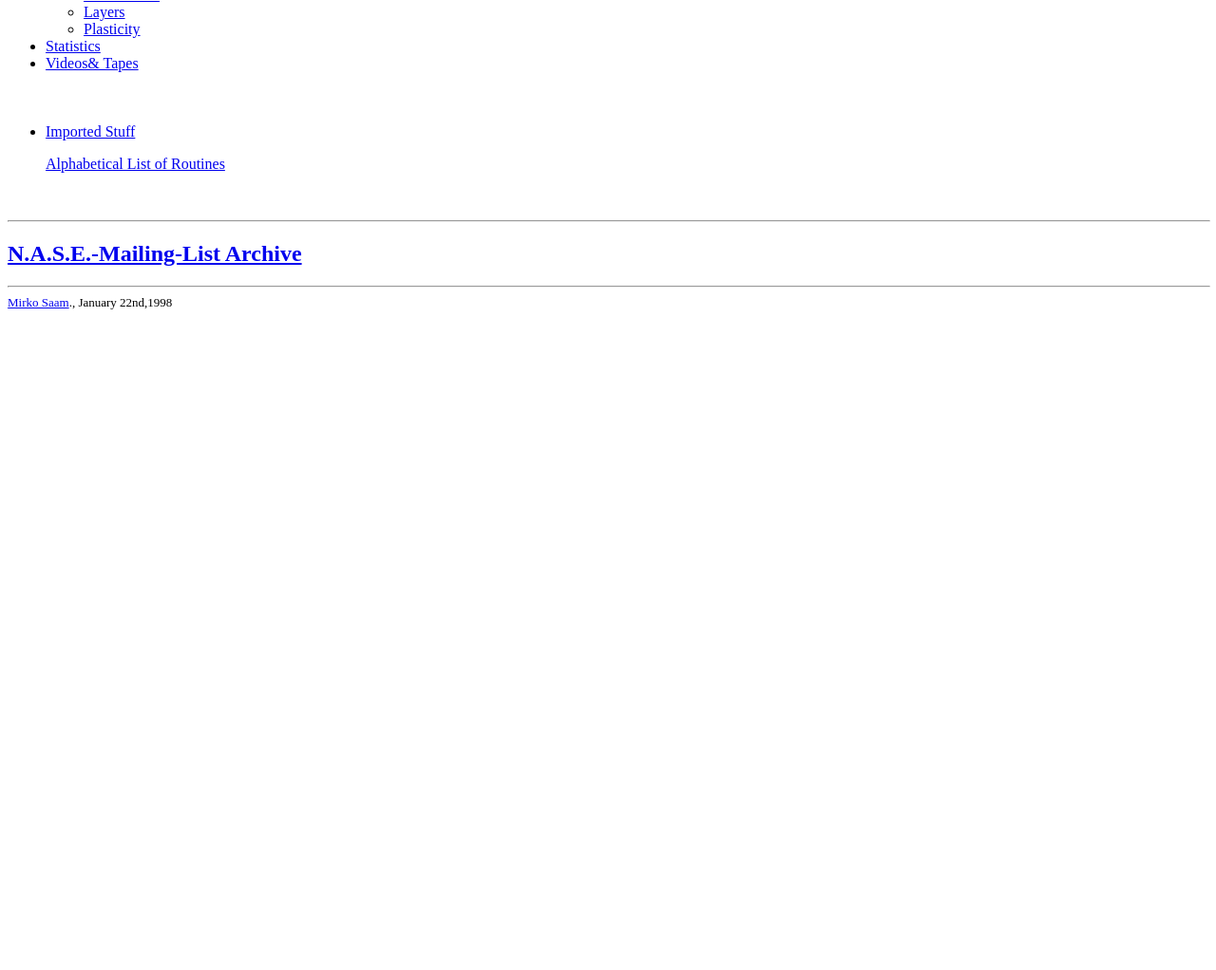
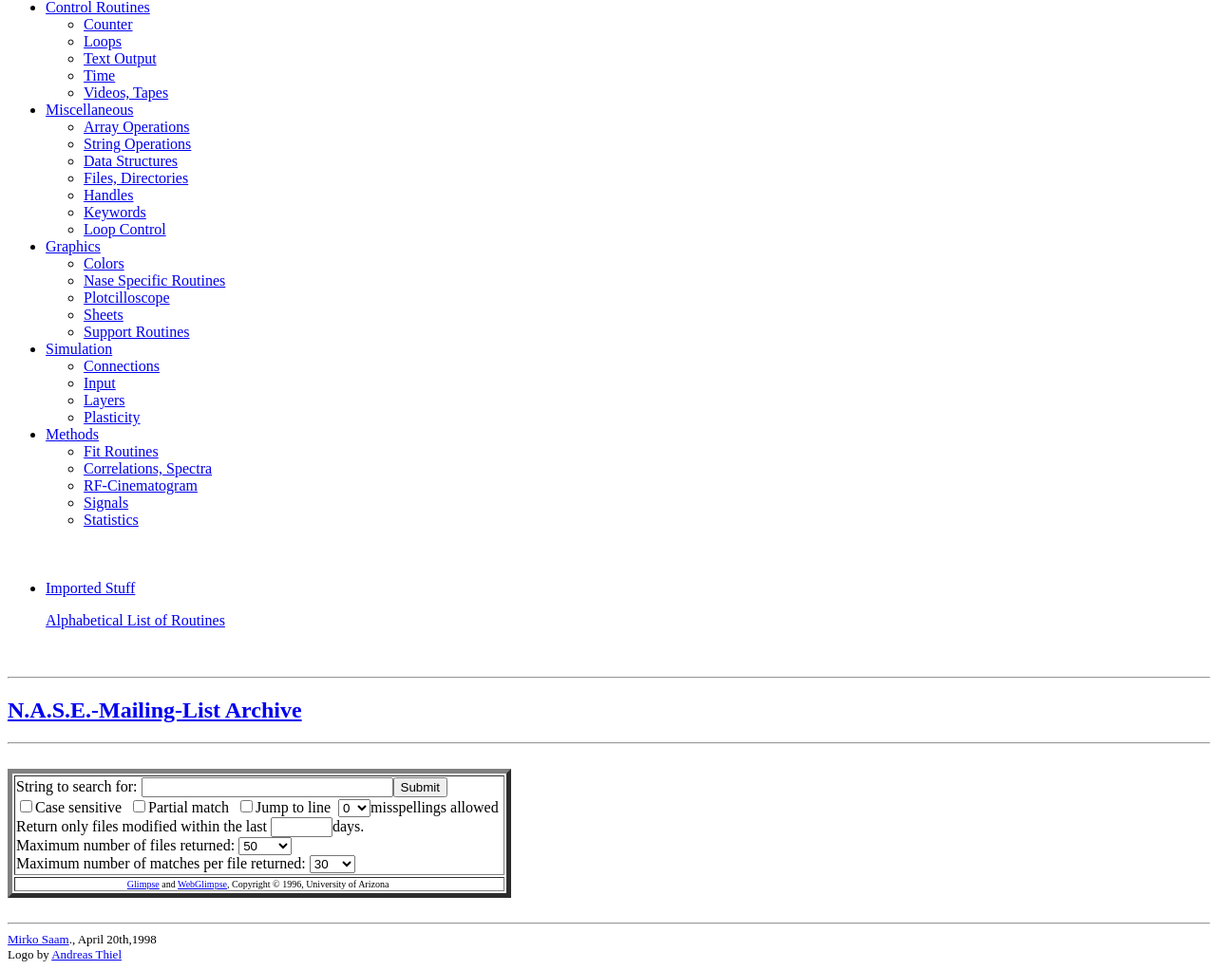
Before and after one commit to BackupTheBerlios/nase-svn, a plain HTML site: page nase/trunk/index.html in a window 1280 px wide. Shown: the part 235-1257 px from the top of the page at 95% size. Before the commit the page ends 800 px from the top, so only its background shows below. Drawn offline with Linux system fonts and the light colour scheme.

Commit message:
new hierarchy

```diff
--- a/nase/trunk/index.html
+++ b/nase/trunk/index.html
@@ -6,24 +6,43 @@
    <TITLE>N.A.S.E.-Documenation</TITLE>
 </HEAD>
 <BODY TEXT="#000000" BGCOLOR="#FFFFFF" LINK="#0000EE" VLINK="#551A8B" ALINK="#FF0000">
-<!-- Changed by: saam, 23-May-1996 --><NEXTID N=A12>
-<HR>
-<H2>
-N.A.S.E.-Documentation</H2>
+<!-- Changed by: saam, 23-May-1996 --><NEXTID N=A12><IMG SRC="logo.gif" HEIGHT=210 WIDTH=320 ALIGN=TEXTTOP>
+&nbsp;
 
 <UL>
 <LI>
 <A HREF="control/">Control Routines</A></LI>
+<UL>
+<LI>
+<A HREF="control/counter">Counter</A></LI>
+<LI>
+<A HREF="control/loops">Loops</A></LI>
+<LI>
+<A HREF="control/output">Text Output</A></LI>
+<LI>
+<A HREF="control/time">Time</A></LI>
+<LI>
+<A HREF="control/video+tape">Videos, Tapes</A></LI>
+</UL>
 
 <LI>
 <A HREF="misc/">Miscellaneous</A></LI>
 
 <UL>
 <LI>
-<A HREF="misc/array/">Array Operations</A></LI>
-
+<A HREF="misc/arrays/">Array Operations</A></LI>
+<LI>
+<A HREF="misc/strings/">String Operations</A></LI>
 <LI>
 <A HREF="misc/structures/">Data Structures</A></LI>
+<LI>
+<A HREF="misc/files+dirs/">Files, Directories</A></LI>
+<LI>
+<A HREF="misc/handles/">Handles</A></LI>
+<LI>
+<A HREF="misc/keywords/">Keywords</A></LI>
+<LI>
+<A HREF="misc/regler/">Loop Control</A></LI>
 </UL>
 
 <LI>
@@ -31,11 +50,17 @@ N.A.S.E.-Documentation</H2>
 
 <UL>
 <LI>
-<A HREF="graphic/nonase/">General</A></LI>
+<A HREF="graphic/colors/">Colors</A></LI>
+<LI>
+<A HREF="graphic/nase/">Nase Specific Routines</A></LI>
+<LI>
+<A HREF="graphic/plotcilloscope/">Plotcilloscope</A></LI>
+<LI>
+<A HREF="graphic/sheets/">Sheets</A></LI>
+<LI>
+<A HREF="graphic/support/">Support Routines</A></LI>
 </UL>
 
-<LI>
-<A HREF="input/">Input</A></LI>
 
 <LI>
 <A HREF="simu/">Simulation</A></LI>
@@ -43,19 +68,28 @@ N.A.S.E.-Documentation</H2>
 <UL>
 <LI>
 <A HREF="simu/connections/">Connections</A></LI>
-
+<LI>
+<A HREF="simu/input/">Input</A></LI>
 <LI>
 <A HREF="simu/layers/">Layers</A></LI>
-
 <LI>
 <A HREF="simu/plasticity/">Plasticity</A></LI>
 </UL>
 
 <LI>
-<A HREF="stat/">Statistics</A></LI>
-
+<A HREF="methods/">Methods</A></LI>
+<UL>
 <LI>
-<A HREF="video+tape/">Videos&amp; Tapes</A></LI>
+<A HREF="methods/fits/">Fit Routines</A></LI>
+<LI>
+<A HREF="methods/corrs+specs">Correlations, Spectra</A></LI>
+<LI>
+<A HREF="methods/rfscan">RF-Cinematogram</A></LI>
+<LI>
+<A HREF="methods/signals">Signals</A></LI>
+<LI>
+<A HREF="methods/stat">Statistics</A></LI>
+</UL>
 
 <BR>&nbsp;
 <BR>&nbsp;
@@ -70,10 +104,47 @@ of Routines</A></UL>
 <P>
 <HR WIDTH="100%">
 <H2>
-<A HREF="nase.list/">N.A.S.E.-Mailing-List
+<A HREF="http://neuro.physik.uni-marburg.de/nase.list/">N.A.S.E.-Mailing-List
 Archive</A></H2>
 
+
+<HR WIDTH="100%">
+&nbsp;
+<TABLE BORDER=5 >
+<CAPTION>
+<CENTER><!-- Admins - set this variable to 'n' to eliminate local copy pointers --><INPUT TYPE="HIDDEN" NAME="localcopy" VALUE="y"></CENTER>
+</CAPTION>
+
+
+
+<FORM method=get ACTION="/cgi-bin/webglimpse/usr/local/httpd/htdocs/webindex">
+
+<TR>
+<TD COLSPAN="2">String to search for:&nbsp;<INPUT NAME=query size=30><INPUT TYPE=submit VALUE=Submit>&nbsp;
+<BR><INPUT NAME=case TYPE=checkbox>Case sensitive&nbsp;<!-- SPACES -->&nbsp;<INPUT NAME=whole TYPE=checkbox>Partial
+match&nbsp;<!-- SPACES -->&nbsp;<INPUT NAME=lines TYPE=checkbox>Jump to
+line&nbsp;<!-- SPACES -->&nbsp;<SELECT NAME=errors align=right><OPTION>0&nbsp;<OPTION>1&nbsp;<OPTION>2&nbsp;</SELECT>misspellings
+allowed&nbsp;
+<BR>Return only files modified within the last&nbsp;<INPUT NAME=age size=5>days.&nbsp;
+<BR>Maximum number of files returned:&nbsp;<SELECT NAME=maxfiles><OPTION>10&nbsp;<OPTION selected>50&nbsp;<OPTION>100&nbsp;<OPTION>1000&nbsp;</SELECT>&nbsp;
+<BR>Maximum number of matches per file returned:&nbsp;<SELECT NAME=maxlines><OPTION>10&nbsp;<OPTION selected>30&nbsp;<OPTION>50&nbsp;<OPTION>500&nbsp;</SELECT>&nbsp;
+<BR></FORM></TD>
+</TR>
+
+<TR>
+<TD COLSPAN="2">
+<CENTER><FONT SIZE=-2><A HREF="http://glimpse.cs.arizona.edu">Glimpse</A>
+and <A HREF="http://glimpse.cs.arizona.edu/webglimpse">WebGlimpse</A>,
+Copyright &copy; 1996, University of Arizona&nbsp;</FONT></CENTER>
+</TD>
+</TR>
+</TABLE>
+&nbsp;
+
+
 <HR WIDTH="100%"><FONT SIZE=-1><A HREF="mailto:Mirko.Saam@physik.uni-marburg.de">Mirko
-Saam</A>., January 22nd,1998</FONT>
+Saam</A>., April 20th,1998</FONT>
+<BR><FONT SIZE=-1>Logo by <A HREF="mailto:Andreas.Thiel@physik.uni-marburg.de">Andreas
+Thiel</A></FONT>
 </BODY>
 </HTML>
```
